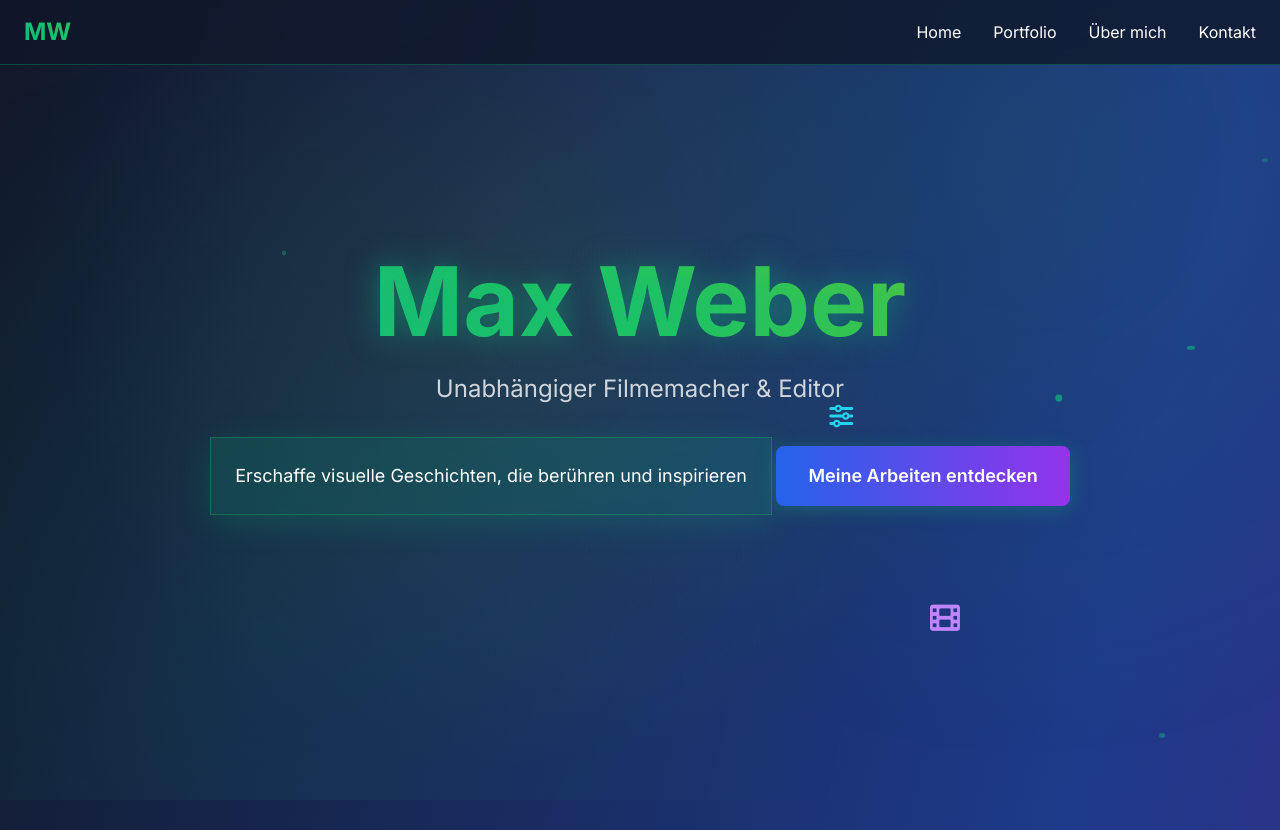
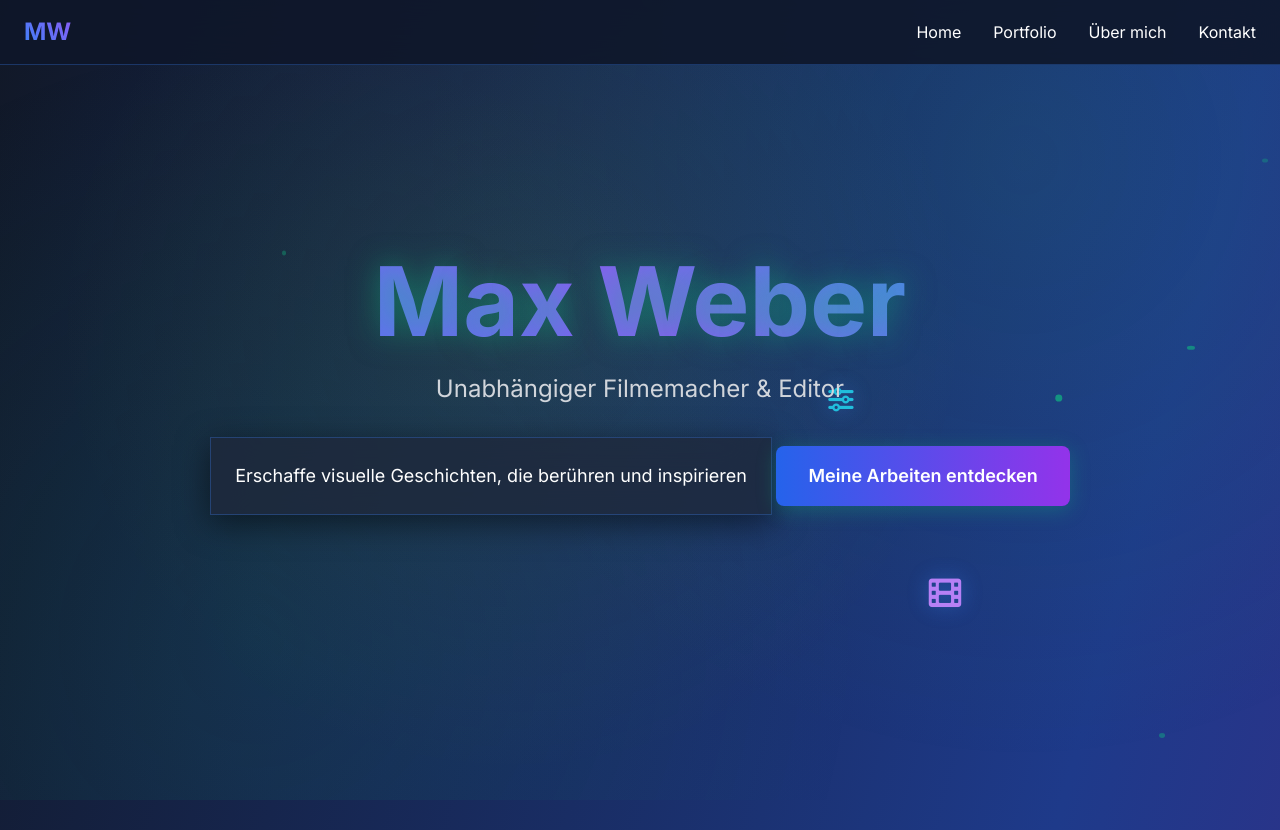
Before and after one commit to KaroKK/Tomasz, a Flask app: page / in a window 1280 px wide, after a click on "Portfolio". Shown: the top 830 px of the page. Run offline with Flask 3, Linux system fonts and the light colour scheme; some libraries are stand-ins or nearby versions.

Commit message:
Update the site's look with new colors, animations, and film-themed elements
Refactors CSS to implement a film-inspired color scheme, Adobe animations and updated glassmorphism effects.

Replit-Commit-Author: Agent
Replit-Commit-Session-Id: 398cc46d-6bdc-4f18-aaac-76bbcdb4aa82
Replit-Commit-Screenshot-Url: https://storage.googleapis.com/screenshot-production-us-central1/98163e34-7277-460c-b760-1e1d07b06b17/6f60ac7f-243d-42db-8811-5a1189c899f0.jpg

```diff
--- a/static/css/style.css
+++ b/static/css/style.css
@@ -11,49 +11,52 @@ body {
     overflow-x: hidden;
 }
 
-/* Glassmorphism Effects */
+/* Film-inspired Glassmorphism Effects */
 .glass-panel {
-    background: rgba(16, 185, 129, 0.15);
+    background: rgba(30, 41, 59, 0.8);
     backdrop-filter: blur(20px);
-    border: 1px solid rgba(34, 197, 94, 0.3);
-    box-shadow: 0 8px 32px rgba(16, 185, 129, 0.2);
+    border: 1px solid rgba(59, 130, 246, 0.3);
+    box-shadow: 0 8px 32px rgba(0, 0, 0, 0.5);
 }
 
 .nav-blur {
-    background: rgba(15, 23, 42, 0.8);
+    background: rgba(15, 23, 42, 0.9);
     backdrop-filter: blur(20px);
-    border-bottom: 1px solid rgba(16, 185, 129, 0.3);
+    border-bottom: 1px solid rgba(59, 130, 246, 0.3);
 }
 
-/* Custom Animations */
-.floating-element {
-    animation: float 6s ease-in-out infinite;
+/* Film Equipment Animations */
+.adobe-element {
+    animation: filmFloat 8s ease-in-out infinite;
+    filter: drop-shadow(0 0 10px rgba(59, 130, 246, 0.5));
 }
 
-.floating-element:nth-child(1) {
+.adobe-element:nth-child(1) {
     animation-delay: 0s;
 }
 
-.floating-element:nth-child(2) {
-    animation-delay: 2s;
+.adobe-element:nth-child(2) {
+    animation-delay: 3s;
 }
 
-.floating-element:nth-child(3) {
-    animation-delay: 4s;
+.adobe-element:nth-child(3) {
+    animation-delay: 6s;
 }
 
-@keyframes float {
+@keyframes filmFloat {
     0%, 100% {
-        transform: translateY(0px) rotate(0deg);
+        transform: translateY(0px) scale(1);
+        opacity: 0.7;
     }
     50% {
-        transform: translateY(-20px) rotate(180deg);
+        transform: translateY(-30px) scale(1.1);
+        opacity: 1;
     }
 }
 
 /* Logo Animation */
 .logo-text {
-    background: linear-gradient(45deg, #10b981, #22c55e);
+    background: linear-gradient(45deg, #3b82f6, #8b5cf6);
     background-clip: text;
     -webkit-background-clip: text;
     -webkit-text-fill-color: transparent;
@@ -77,7 +80,7 @@ body {
     left: 0;
     width: 0;
     height: 2px;
-    background: linear-gradient(90deg, #10b981, #22c55e);
+    background: linear-gradient(90deg, #3b82f6, #8b5cf6);
     transition: width 0.3s ease;
 }
 
@@ -87,7 +90,7 @@ body {
 
 /* Hero Section */
 .hero-title {
-    background: linear-gradient(45deg, #10b981, #22c55e, #84cc16);
+    background: linear-gradient(45deg, #3b82f6, #8b5cf6, #06b6d4);
     background-clip: text;
     -webkit-background-clip: text;
     -webkit-text-fill-color: transparent;
@@ -131,7 +134,7 @@ body {
 
 .project-card:hover {
     transform: translateY(-10px) scale(1.02);
-    box-shadow: 0 20px 40px rgba(16, 185, 129, 0.3);
+    box-shadow: 0 20px 40px rgba(59, 130, 246, 0.3);
 }
 
 .project-image {
@@ -143,7 +146,7 @@ body {
     content: '';
     position: absolute;
     inset: 0;
-    background: linear-gradient(45deg, rgba(16, 185, 129, 0.15), rgba(34, 197, 94, 0.15));
+    background: linear-gradient(45deg, rgba(59, 130, 246, 0.2), rgba(139, 92, 246, 0.2));
     opacity: 0;
     transition: opacity 0.3s ease;
 }
@@ -154,7 +157,7 @@ body {
 
 /* Section Titles */
 .section-title {
-    background: linear-gradient(45deg, #10b981, #22c55e);
+    background: linear-gradient(45deg, #3b82f6, #8b5cf6);
     background-clip: text;
     -webkit-background-clip: text;
     -webkit-text-fill-color: transparent;
@@ -171,8 +174,8 @@ body {
 
 .skill-item:hover {
     transform: translateY(-5px);
-    background: rgba(16, 185, 129, 0.2);
-    border: 1px solid rgba(34, 197, 94, 0.4);
+    background: rgba(59, 130, 246, 0.2);
+    border: 1px solid rgba(139, 92, 246, 0.4);
 }
 
 /* Contact Links */
@@ -197,7 +200,7 @@ body {
 .mobile-menu {
     background: rgba(15, 23, 42, 0.95);
     backdrop-filter: blur(20px);
-    border-left: 2px solid rgba(16, 185, 129, 0.4);
+    border-left: 2px solid rgba(59, 130, 246, 0.4);
 }
 
 /* Responsive Design */
@@ -240,12 +243,12 @@ html {
 }
 
 ::-webkit-scrollbar-thumb {
-    background: linear-gradient(45deg, #10b981, #22c55e);
+    background: linear-gradient(45deg, #3b82f6, #8b5cf6);
     border-radius: 4px;
 }
 
 ::-webkit-scrollbar-thumb:hover {
-    background: linear-gradient(45deg, #059669, #16a34a);
+    background: linear-gradient(45deg, #2563eb, #7c3aed);
 }
 
 /* Loading Animation */
```
